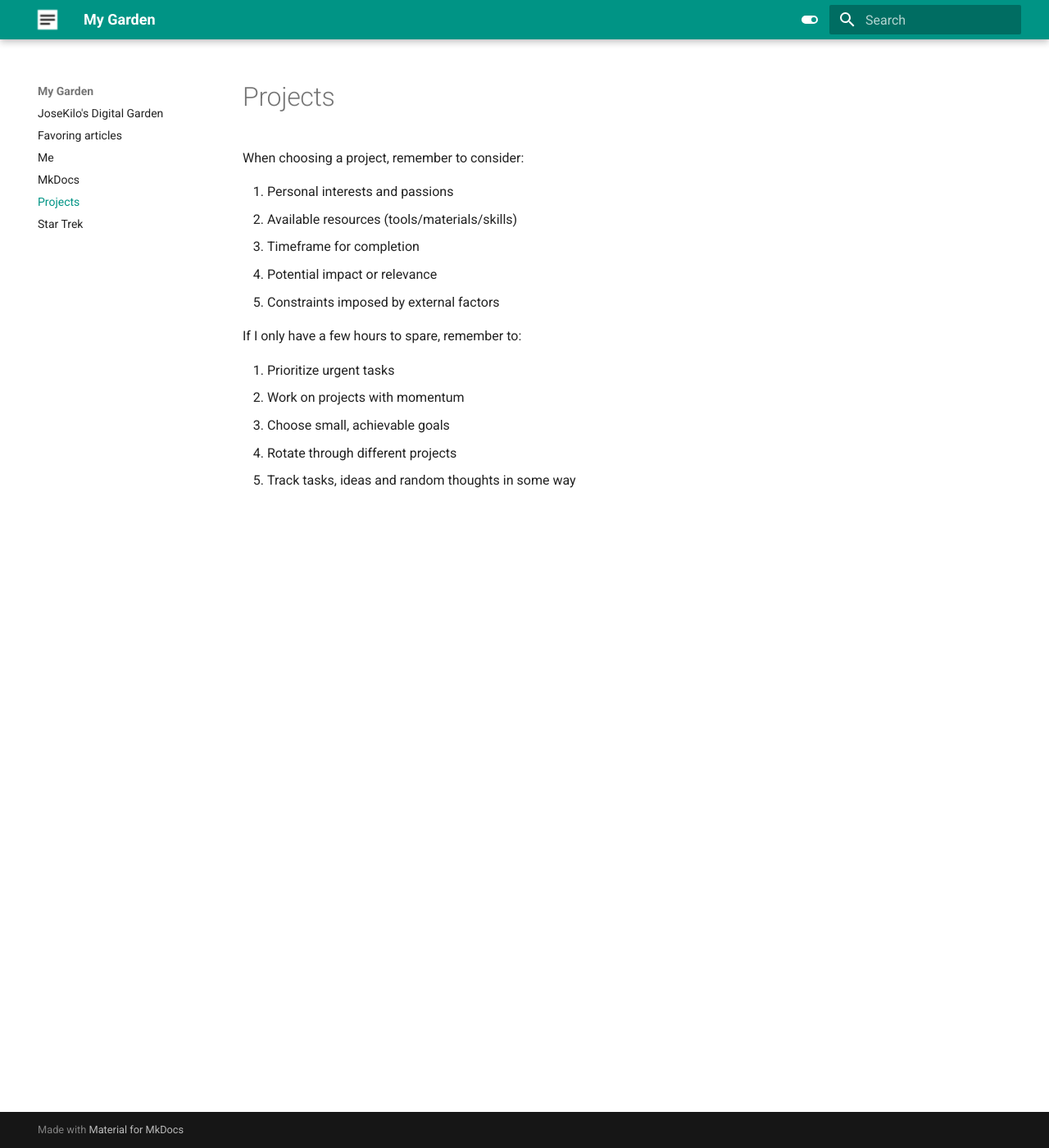
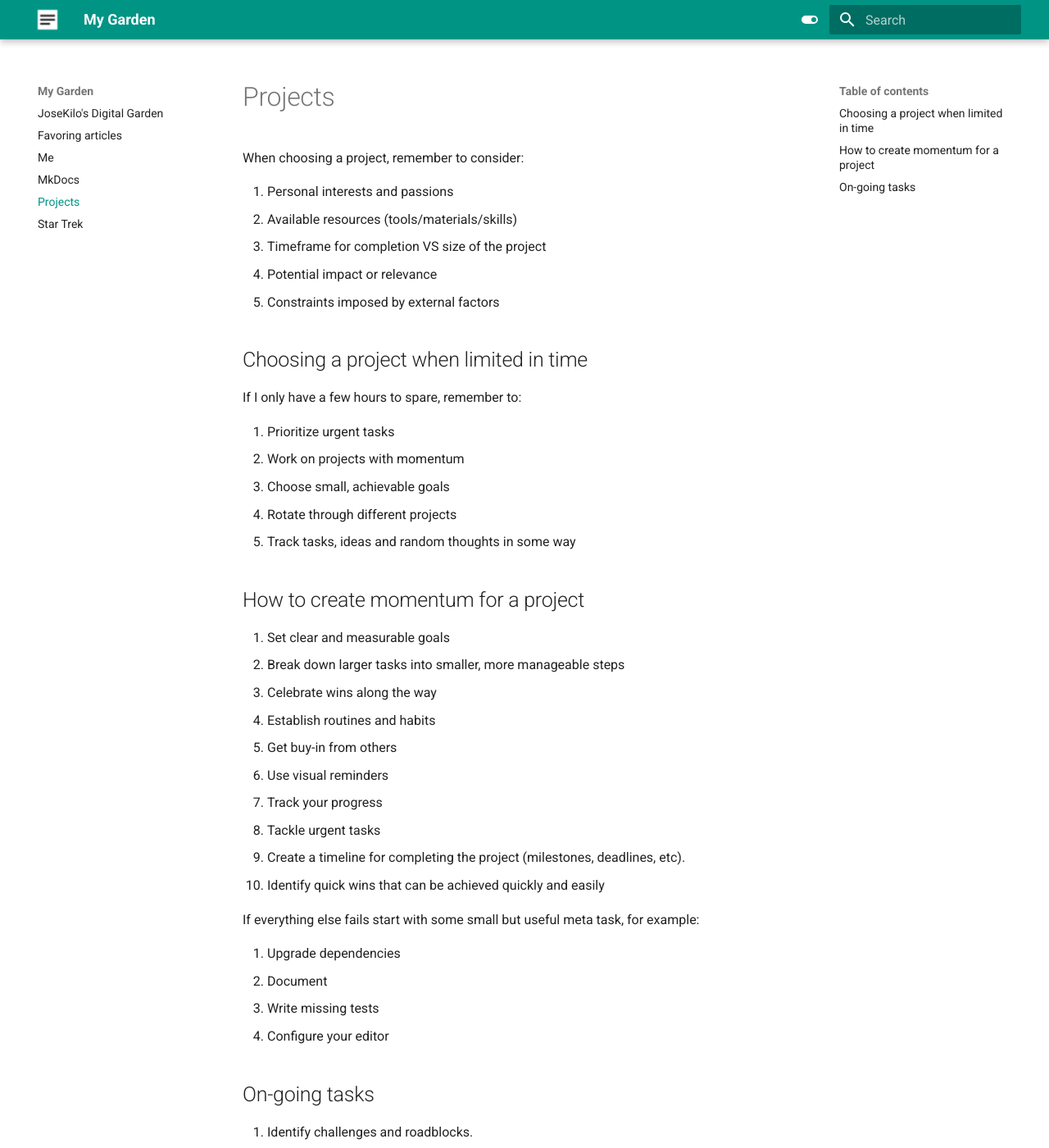
Before and after one commit to JoseKilo/garden, an MkDocs documentation site: the page built from garden/projects.md, in a window 1280 px wide and 1400 px high. Shown: the whole window at 82% size. Built offline with MkDocs 1.6.1 and Material for MkDocs 9.7.7, drawn with Linux system fonts in a browser that asks for light colours; some of the changed text lies outside the part shown.

Commit message:
Improve note: `projects`

```diff
--- a/garden/projects.md
+++ b/garden/projects.md
@@ -4,9 +4,11 @@ When choosing a project, remember to consider:
 
 1. Personal interests and passions
 2. Available resources (tools/materials/skills)
-3. Timeframe for completion
+3. Timeframe for completion VS size of the project
 4. Potential impact or relevance
 5. Constraints imposed by external factors
+
+## Choosing a project when limited in time
 
 If I only have a few hours to spare, remember to:
 
@@ -15,3 +17,30 @@ If I only have a few hours to spare, remember to:
 3. Choose small, achievable goals
 4. Rotate through different projects
 5. Track tasks, ideas and random thoughts in some way
+
+## How to create momentum for a project
+
+1. Set clear and measurable goals
+2. Break down larger tasks into smaller, more manageable steps
+3. Celebrate wins along the way
+4. Establish routines and habits
+5. Get buy-in from others
+6. Use visual reminders
+7. Track your progress
+8. Tackle urgent tasks
+9. Create a timeline for completing the project (milestones, deadlines, etc).
+10. Identify quick wins that can be achieved quickly and easily
+
+If everything else fails start with some small but useful meta task, for
+example:
+
+1. Upgrade dependencies
+2. Document
+3. Write missing tests
+4. Configure your editor
+
+## On-going tasks
+
+1. Identify challenges and roadblocks.
+2. Prioritize tasks based on their importance and urgency.
+3. Look for opportunities for using existing knowledge and experience.
```
